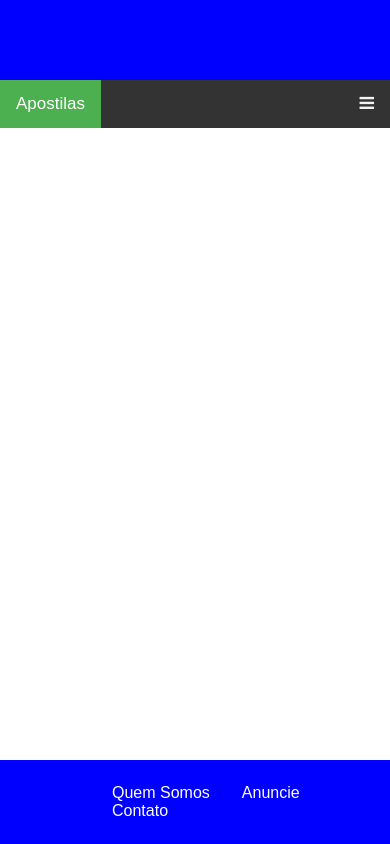
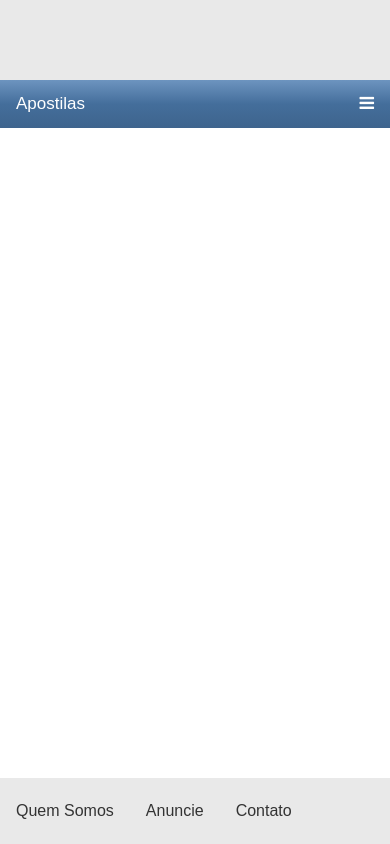
Before and after one commit to joaoDv/Script-Angola, a plain HTML site: page index.html in a window 390 px wide. Drawn offline with Linux system fonts and the light colour scheme.

Commit message:
Modificando as cores da Topbar, Navbar e Footer

```diff
--- a/css/styles.css
+++ b/css/styles.css
@@ -12,25 +12,27 @@ ul, li{
 
 a{
   text-decoration: none;
-  color: white;
+
 }
 
 
+.topnav{
+  background-image: linear-gradient(#6d94bf,#446e9b 50%,#3e648d);
+  overflow: hidden;
+}
+
 .topbar{
-  background-color: blue;
+  background-color: #E9E9E9;
   width: 100%;
   padding: 2.5rem 0;
 }
 
-.topnav {
-  overflow: hidden;
-  background-color: #333;
-}
+
 
 .topnav a {
   float: left;
   display: block;
-  color: #f2f2f2;
+  color: #fff;
   text-align: center;
   padding: 14px 16px;
   text-decoration: none;
@@ -42,10 +44,6 @@ a{
   color: black;
 }
 
-.topnav a.active {
-  background-color: #4CAF50;
-  color: white;
-}
 
 .topnav .icon {
   display: none;
@@ -73,8 +71,12 @@ a{
   }
 }
 
+footer a{
+  color: #333;
+}
+
 footer{
-  background-color: blue;
+  background-color: #E9E9E9;
   width: 100%;
   padding: 1.5rem 0;
   position: absolute;
@@ -84,12 +86,39 @@ footer{
 .footerInfo{
   display: flex;
   flex-direction: row;
-  color: #fff;
   padding-left: 3rem;
   flex-wrap: wrap;
+  justify-content: space-around;
 }
 
 .item{
   padding: 0 1rem;
 
 }
+
+.item2{
+  margin: 0 .2rem 0 3rem;
+}
+
+@media screen and (max-width: 690px) {
+.footerInfo{
+  display: flex;
+  flex-direction: row;
+  padding-left: 3rem;
+  flex-wrap: wrap;
+  justify-content: flex-start;
+}
+  }
+
+  @media screen and (max-width: 600px) {
+    .footerInfo{
+      display: flex;
+      flex-direction: row;
+      padding-left: 0;
+      flex-wrap: wrap;
+      justify-content: flex-start;
+    }
+    .item2{
+      display: none;
+    }
+      }
--- a/index.html
+++ b/index.html
@@ -34,10 +34,11 @@
 
       <footer>
         <div class="footerInfo">
-          <section class="footerInfo flex-start">
+          <section class="footerInfo">
             <div class="item"><a href="">Quem Somos</a></div>
             <div class="item"><a href="">Anuncie</a></div>
             <div class="item"><a href="">Contato</a></div>
+            <div class="item2"><a href="">Copyright &copy 2020 - Script Angola</a></div>
           </section>
       </footer>
       <script src="js/script.js"></script>
```
